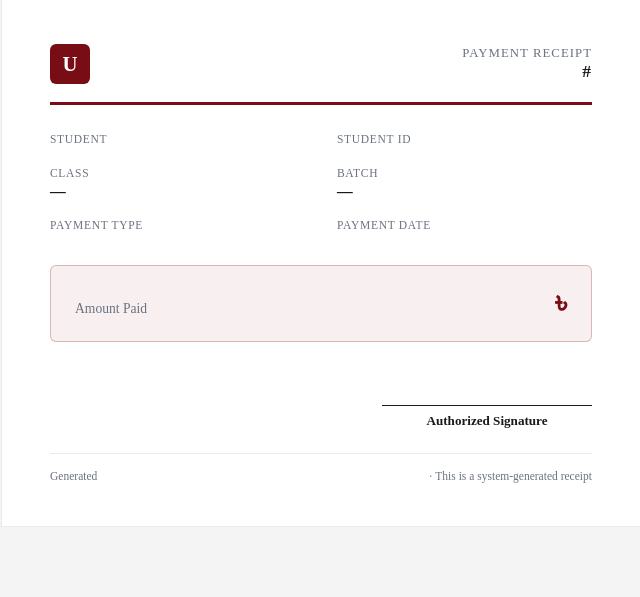
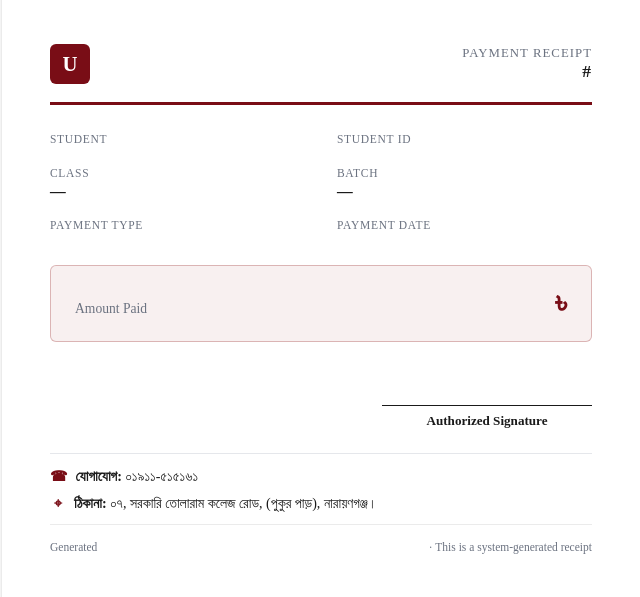
Before and after one commit to rafsanhasanpronoy/Update-IT, a Django app: template core/templates/admin/core/payment_receipt.html in a window 1280 px wide. Shown: the part 101-698 px from the top of the page, without its empty margins (319-959 px from the left). Run offline with Django 5.2, Linux system fonts and the light colour scheme; the template is opened without the code that fills it, so the values that code supplies are empty; parts of the project's set-up code (start-up, migrations or seed data) failed here and were passed over.

Commit message:
Add academy contact number and address to payment receipts

```diff
--- a/core/templates/admin/core/payment_receipt.html
+++ b/core/templates/admin/core/payment_receipt.html
@@ -134,6 +134,30 @@
     font-weight: 600;
   }
 
+  .receipt-contact {
+    margin-top: 20px;
+    padding: 12px 0 10px;
+    border-top: 1px solid #e5e7eb;
+    display: grid;
+    gap: 7px;
+    color: var(--ink);
+    font-size: 0.88rem;
+    line-height: 1.45;
+    break-inside: avoid;
+    page-break-inside: avoid;
+  }
+  .contact-item {
+    display: flex;
+    align-items: flex-start;
+    gap: 8px;
+    overflow-wrap: anywhere;
+  }
+  .contact-icon {
+    color: #790D16;
+    font-weight: 700;
+    min-width: 16px;
+    text-align: center;
+  }
   .receipt-footer {
     border-top: 1px solid rgba(0,0,0,0.08);
     padding-top: 16px;
@@ -257,6 +281,11 @@
     <p class="signature-label">Authorized Signature</p>
   </div>
 
+  <div class="receipt-contact">
+    <div class="contact-item"><span class="contact-icon">☎</span><span><strong>যোগাযোগ:</strong> ০১৯১১-৫১৫১৬১</span></div>
+    <div class="contact-item"><span class="contact-icon">⌖</span><span><strong>ঠিকানা:</strong> ০৭, সরকারি তোলারাম কলেজ রোড, (পুকুর পাড়), নারায়ণগঞ্জ।</span></div>
+  </div>
+
   <div class="receipt-footer">
     <span>Generated {{ generated_at|date:"d M Y, g:i A" }}</span>
     <span>{{ academy_name }} &middot; This is a system-generated receipt</span>
```
